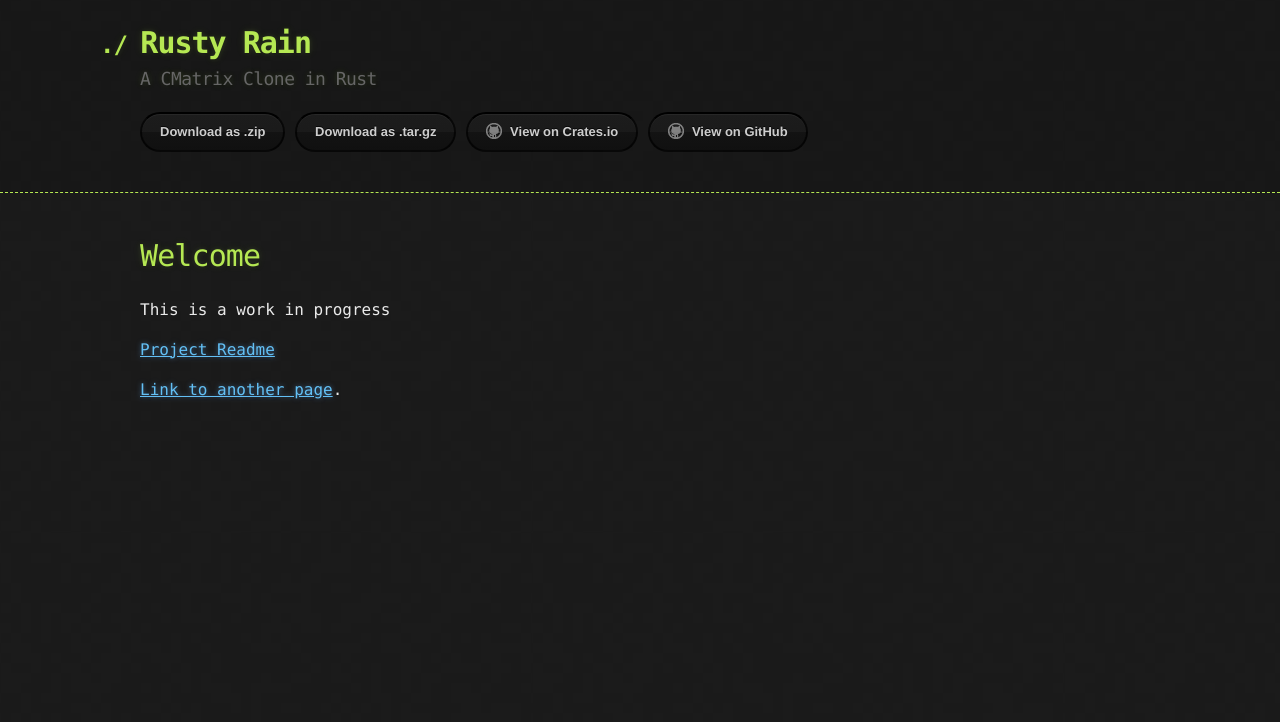
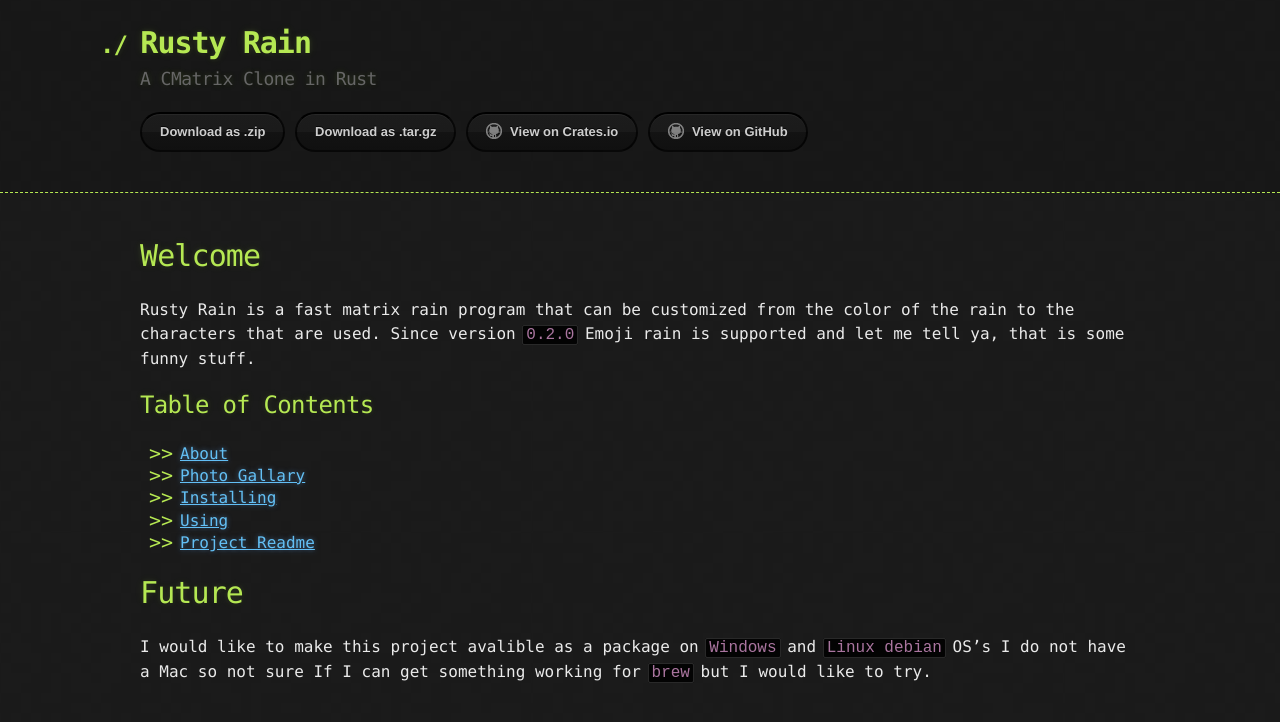
Before and after one commit to cowboy8625/rusty-rain, a Jekyll site: the page built from index.md, in a window 1280 px wide. Shown: the top 722 px of the page. Built offline with Jekyll 4.4.1, drawn with Linux system fonts in a browser that asks for light colours; our own code applies the rules of GitHub Pages for plain Markdown files.

Commit message:
Update index.md

```diff
--- a/index.md
+++ b/index.md
@@ -4,8 +4,18 @@ layout: default
 
 # Welcome
 
-This is a work in progress
+Rusty Rain is a fast matrix rain program that can be customized from the color of the rain to the characters that are used.
+Since version `0.2.0` Emoji rain is supported and let me tell ya, that is some funny stuff.
 
-[Project Readme](./project_readme.md)
+## Table of Contents
 
-[Link to another page](./another-page.html).
+* [About](./about.md)
+* [Photo Gallary](./photo_gallary.md)
+* [Installing](./installation.md)
+* [Using](./using.md)
+* [Project Readme](./project_readme.md)
+
+# Future
+
+I would like to make this project avalible as a package on `Windows` and `Linux debian` OS's I do not have a Mac so not sure
+If I can get something working for `brew` but I would like to try.
```
